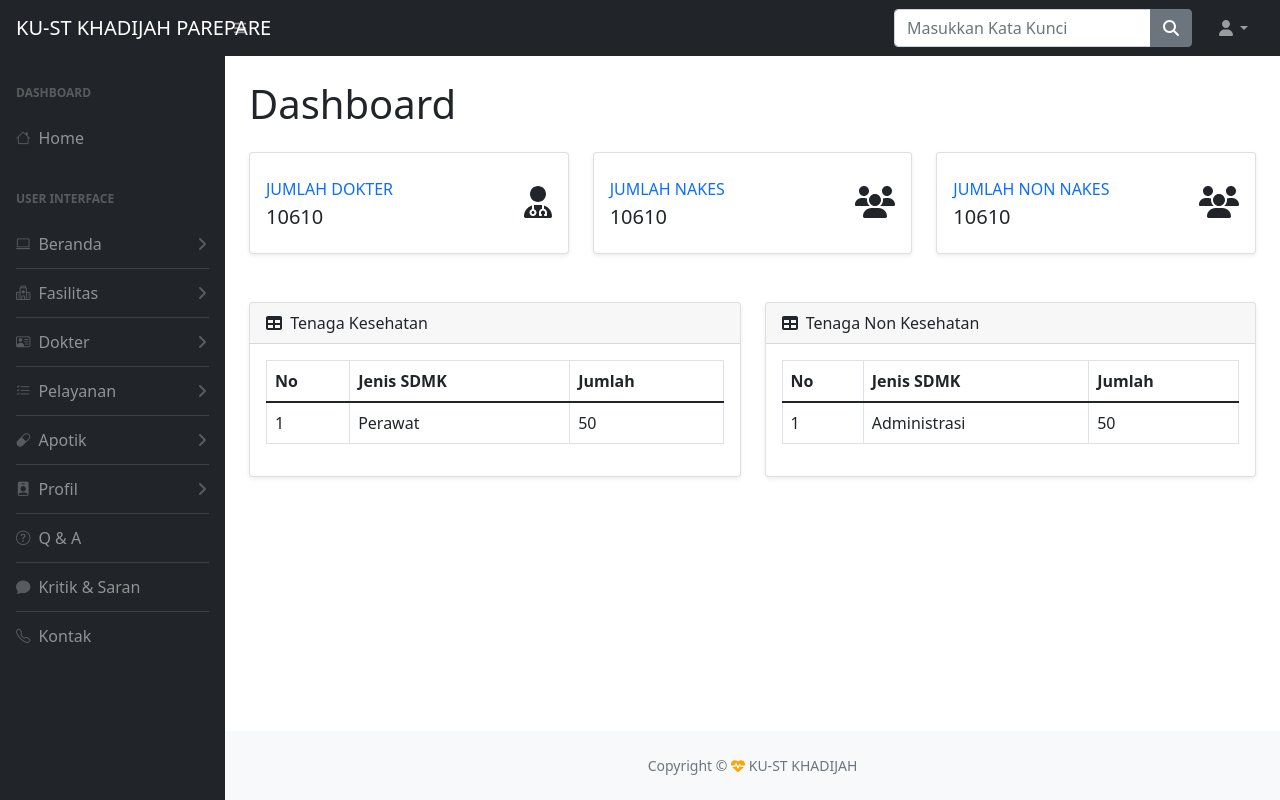
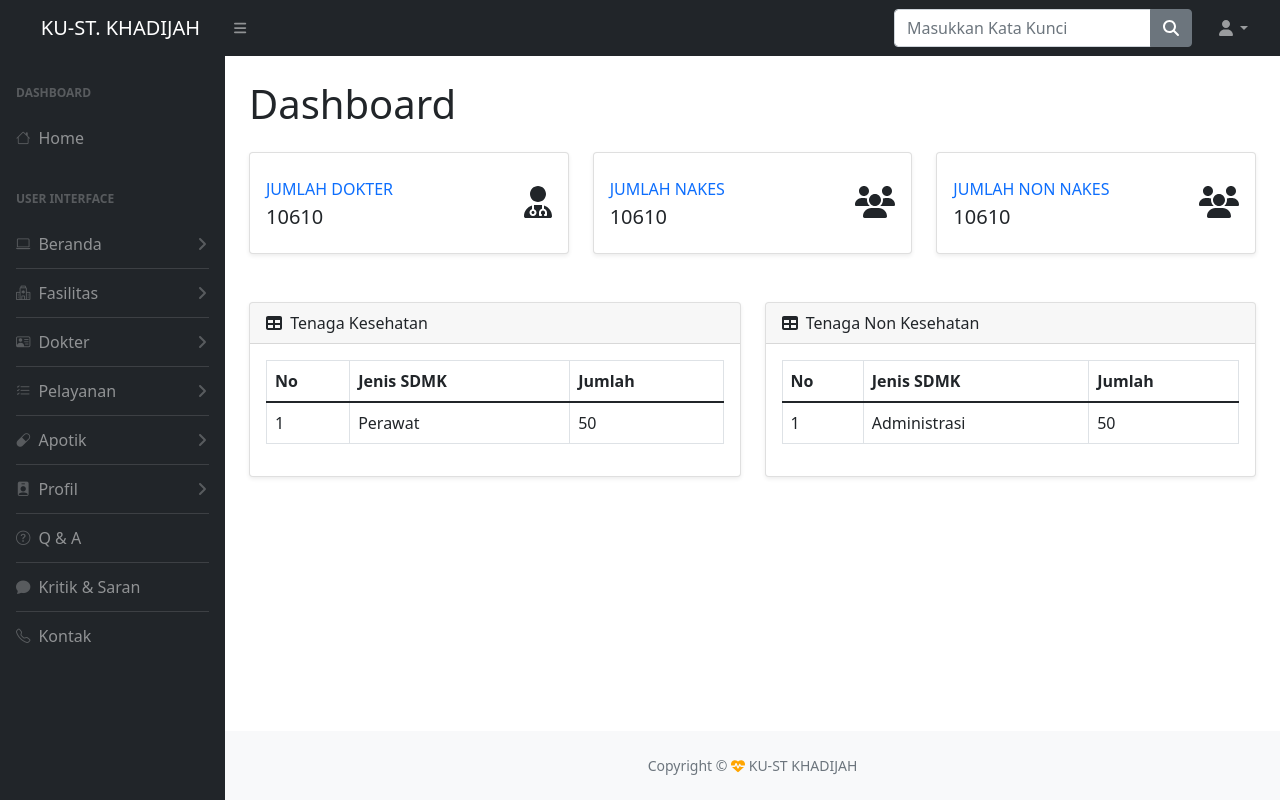
Before and after one commit to taufiq19/webklinik, a PHP site: page /admin/index.php in a window 1280 px wide. Run offline with PHP 8.4, Linux system fonts and the light colour scheme; a user stored in the database is signed in; some libraries are stand-ins or nearby versions.

Commit message:
limapuluh

```diff
--- a/admin/header.php
+++ b/admin/header.php
@@ -36,7 +36,7 @@ if (!isset($_SESSION['admin']) or empty($_SESSION['admin'])) {
     <!-- Bagian Navbar -->
     <nav class="sb-topnav navbar navbar-expand navbar-dark bg-dark">
         <!-- Navbar Brand-->
-        <a class="navbar-brand ps-3" href="index.html">KU-ST KHADIJAH PAREPARE</a>
+        <a class="navbar-brand ps-3 text-center" href="index.html">KU-ST. KHADIJAH </a>
         <!-- Sidebar Toggle-->
         <button class="btn btn-link btn-sm order-1 order-lg-0 me-4 me-lg-0" id="sidebarToggle" href="#!"><i class="fas fa-bars"></i></button>
         <!-- Navbar Search-->
--- a/dokter/daftar-dokter.html
+++ b/dokter/daftar-dokter.html
@@ -129,7 +129,7 @@
             <div class="row justify-content-center text-center">
                 <div class="col-lg-4 col-md-5 col-12">
                     <div class="gmbr-dr">
-                        <img src="../image/edukasi/edukasi.jpg" class="img-dr img-fluid mb-3" data-tilt
+                        <img src="../image/edukasi/download.jpg" class="img-dr img-fluid mb-3" data-tilt
                             alt="Gambar Dokter">
                         <h4 class="text-capitalize fw-bold">nama dokter</h4>
                         <h6 class="text-capitalize text-danger">jabatan dokter</h6>
```
Also changed, not shown: gambar-artikel/230324233454zoom meeting khadijah.png (added), image/edukasi/download.jpg (added).
